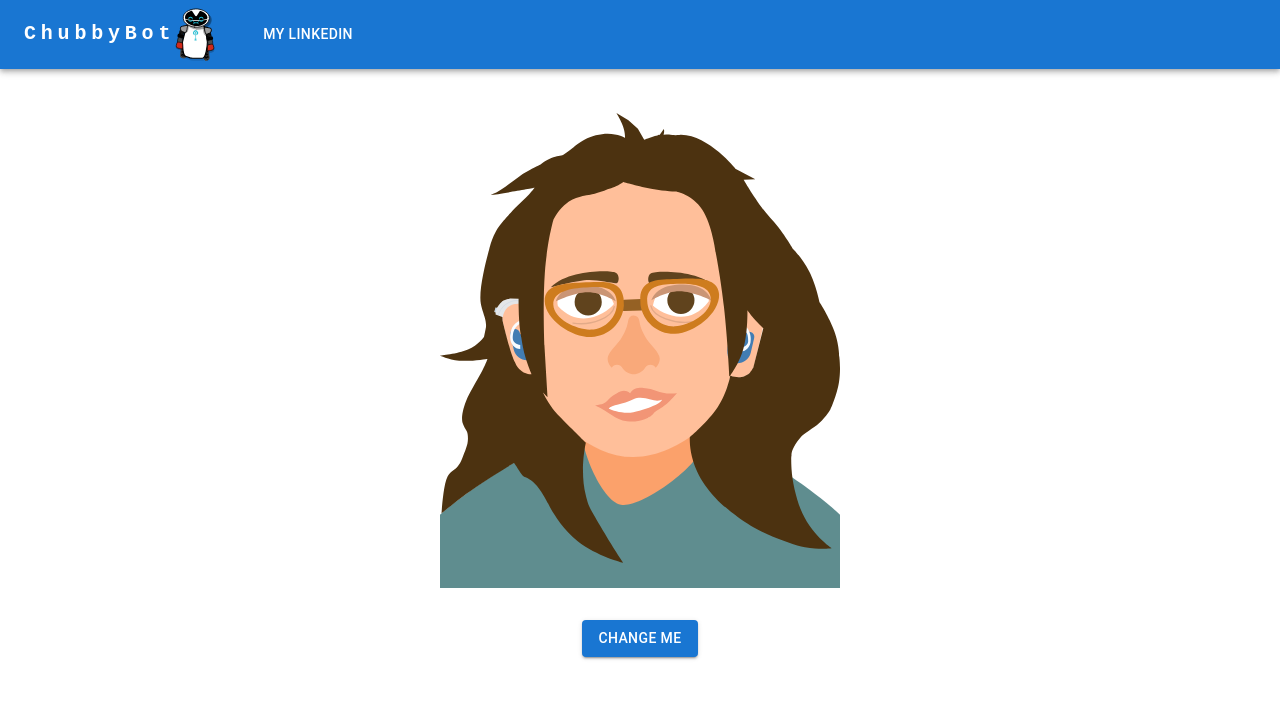
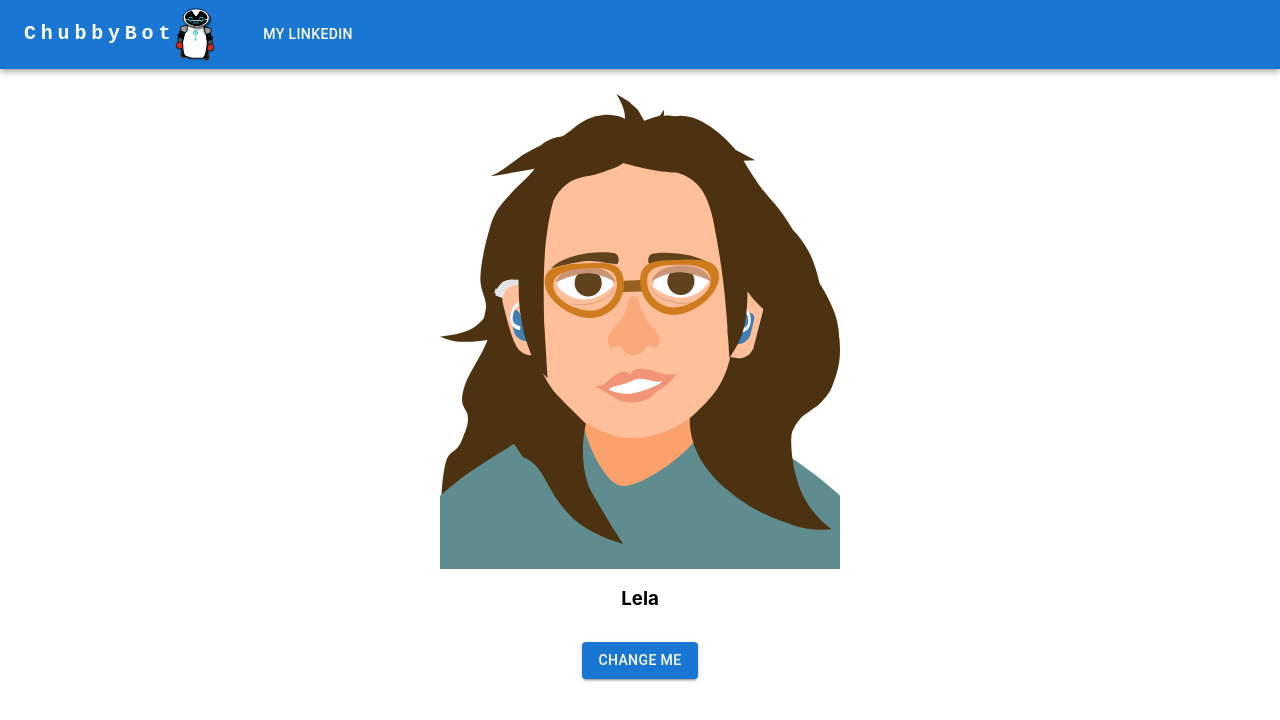
Before and after one commit to CanoodlingSocks/my-interactive-avatar, a React (Create React App) app: page / in a window 1280 px wide. Shown: the top 720 px of the page. Built offline with nearby package versions, Linux system fonts and the light colour scheme.

Commit message:
add dynamic img-name

```diff
--- a/src/components/Home/home.tsx
+++ b/src/components/Home/home.tsx
@@ -22,6 +22,7 @@ function Home() {
 
 
     const [imageString, setImageString] = useState<string>("Lela");
+    const [displayedImageName, setDisplayedImageName] = useState<string>("Lela");
 
     const SelfieType: SelfieType = {
         randomImage: imageString
@@ -30,7 +31,11 @@ function Home() {
     function randomizeImg() {
         const randomImage = images[Math.floor(images.length * Math.random())];
         setImageString(randomImage);
+        setDisplayedImageName(randomImage);
     }
+
+    //Regex expression to split the img-namestring at the uppercased letters
+    const formattedImageName = imageString.replace(/([A-Z])/g, ' $1');
 
     return (
         <>
@@ -39,6 +44,11 @@ function Home() {
                 justifyContent="center"
             >
                 <SelfiePicker {...SelfieType} />
+            </Box>
+            <Box
+            textAlign="center"
+            >
+            <h3>{formattedImageName}</h3>
             </Box>
             <Box
                 display="flex"
```
